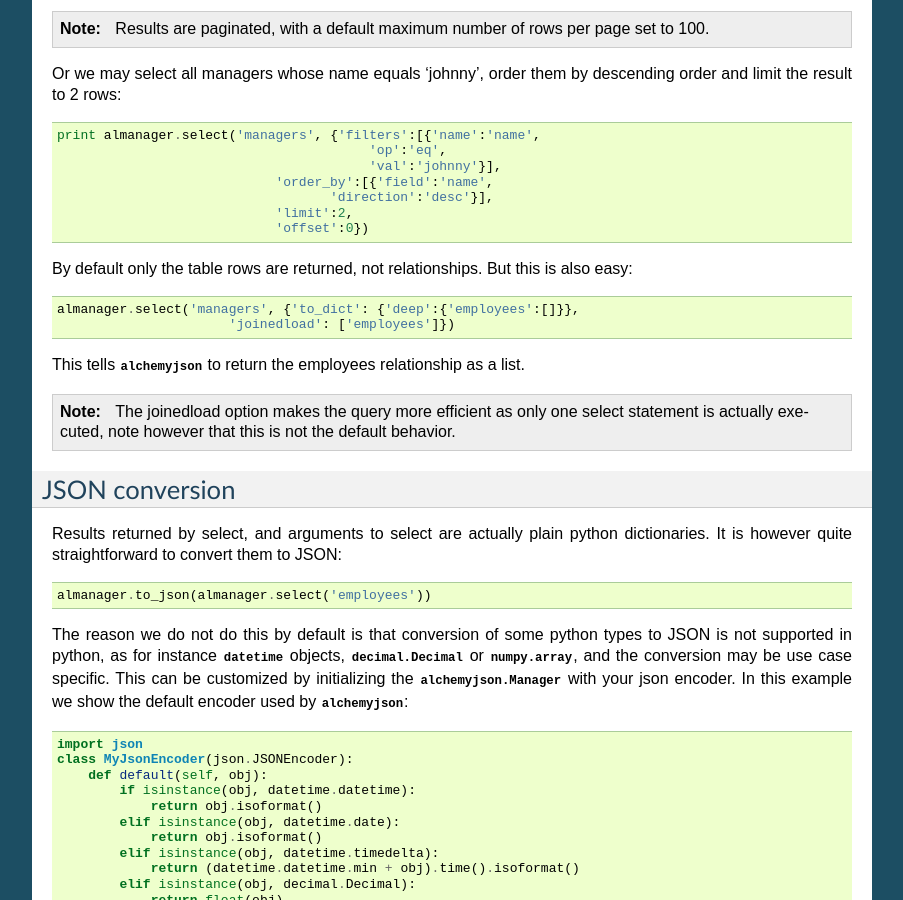
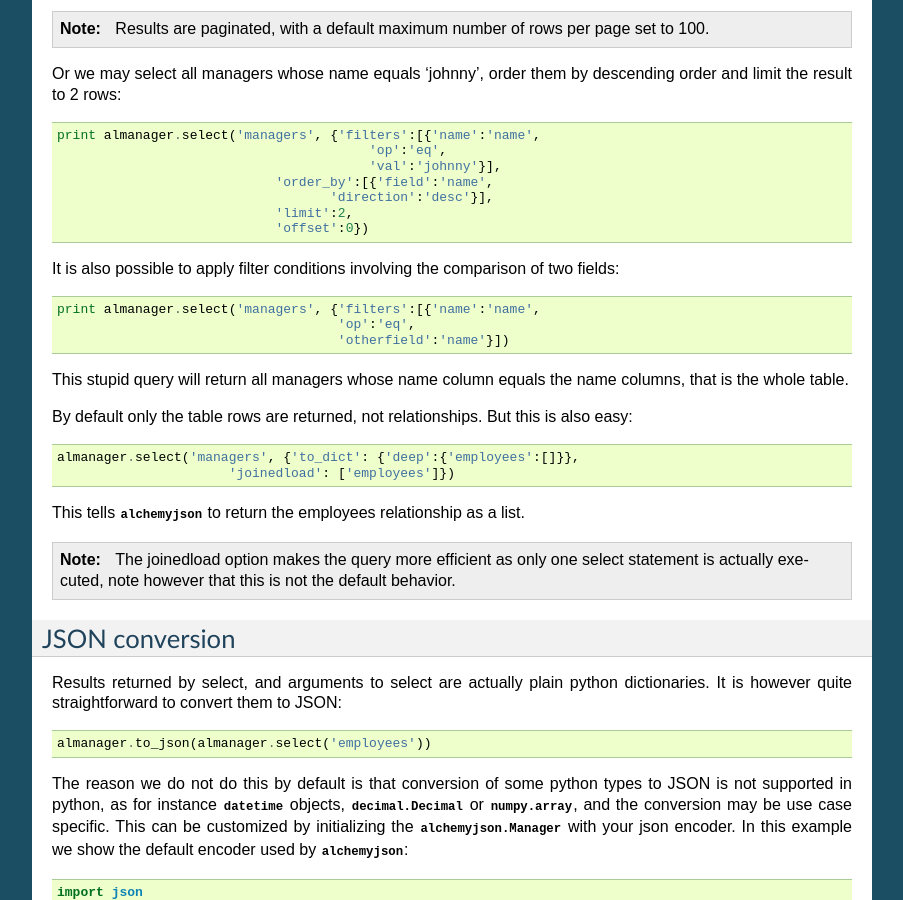
Before and after one commit to chiesax/alchemyjson, a Sphinx documentation site: the page built from docs/Introduction.rst, in a window 1280 px wide and 900 px high, scrolled down 1293 px. Shown: the whole window, without its empty margins (198-1101 px from the left). Built offline with Sphinx 7.4.7, drawn with Linux system fonts in a browser that asks for light colours.

Commit message:
added some doc to select
Change-Id: Ifb41bd525c051d298017c30bad94a0cad4d3381f

```diff
--- a/docs/Introduction.rst
+++ b/docs/Introduction.rst
@@ -89,6 +89,16 @@ descending order and limit the result to 2 rows::
                                 'offset':0})
 
 
+It is also possible to apply filter conditions involving the comparison of two
+fields::
+
+    print almanager.select('managers', {'filters':[{'name':'name',
+                                        'op':'eq',
+                                        'otherfield':'name'}])
+
+This stupid query will return all managers whose name column equals the name columns,
+that is the whole table.
+
 By default only the table rows are returned, not relationships. But this is also
 easy::
 
--- a/docs/conf.py
+++ b/docs/conf.py
@@ -19,6 +19,7 @@ import os
 # add these directories to sys.path here. If the directory is relative to the
 # documentation root, use os.path.abspath to make it absolute, like shown here.
 sys.path.insert(0, os.path.abspath('../'))
+print sys.path[0]
 
 # -- General configuration ------------------------------------------------
 
```
Also changed, not shown: docs/Select.rst (+71 -0 lines), 1 other file.
